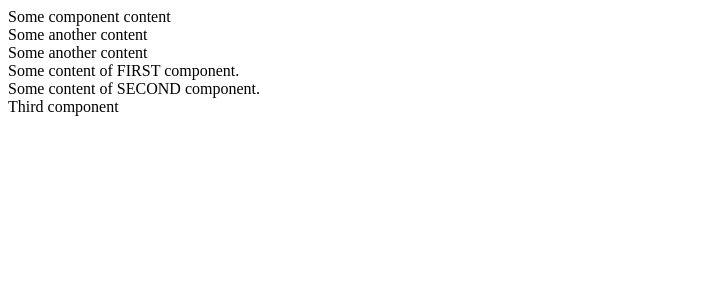
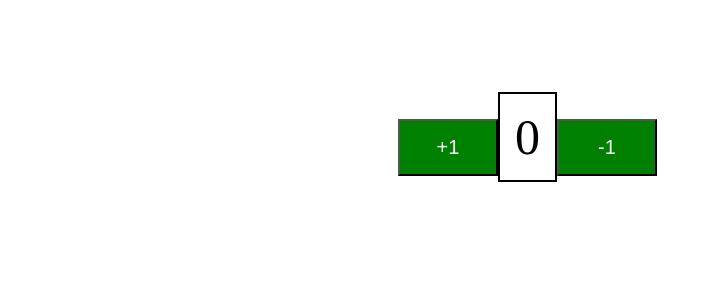
Before and after one commit to jakubowski1005/todo, a React (Create React App) app: page / in a window 1280 px wide. Shown: the top 300 px of the page, without its empty margins (0-712 px from the left). Built offline with nearby package versions, Linux system fonts and the light colour scheme.

Commit message:
Add counter component class with some functionalities

```diff
--- a/public/index.html
+++ b/public/index.html
@@ -9,7 +9,7 @@
       manifest.json provides metadata used when your web app is installed on a
       user's mobile device or desktop. See https://developers.google.com/web/fundamentals/web-app-manifest/
     -->
-    <link rel="manifest" href="%PUBLIC_URL%/manifest.json" />
+
     <!--
       Notice the use of %PUBLIC_URL% in the tags above.
       It will be replaced with the URL of the `public` folder during the build.
--- /dev/null
+++ b/src/App.css
@@ -0,0 +1,5 @@
+html {
+    margin: auto;
+    padding-top: 100px;
+    max-width: 500px;
+}
--- a/src/App.js
+++ b/src/App.js
@@ -1,21 +1,13 @@
 import React, { Component } from 'react';
-import SomeComponent from './components/learning-examples/SomeComponent';
-import AnotherComponent from './components/learning-examples/AnotherComponent';
-import FirstComponent from './components/learning-examples/FirstComponent';
-import SecondComponent from './components/learning-examples/SecondComponent';
-import ThirdComponent from './components/learning-examples/ThirdComponent';
+import Counter from './components/counter/Counter';
+import './App.css';
 
 class App extends Component {
 
     render() {
         return (
             <div>
-                <SomeComponent />
-                <AnotherComponent />
-                <AnotherComponent />
-                <FirstComponent />
-                <SecondComponent />
-                <ThirdComponent />
+                <Counter />
             </div>
         );
     }
--- /dev/null
+++ b/src/components/counter/Counter.css
@@ -0,0 +1,15 @@
+
+
+button {
+    background-color: green;
+    font-size: 20px;
+    padding: 15px;
+    color: white;
+    width: 100px;
+}
+
+.count {
+    font-size: 50px;
+    border: 2px solid black;
+    padding: 15px;
+}
--- /dev/null
+++ b/src/components/counter/Counter.js
@@ -0,0 +1,44 @@
+import React, { Component } from 'react'
+import './Counter.css';
+
+export class Counter extends Component {
+
+    // Define the initial state in a constructor
+    //state => counter 0
+    constructor() {
+        super();
+
+        this.state = {
+            counter: 0
+        }
+
+        this.increment = this.increment.bind(this);
+        this.decrement = this.decrement.bind(this);
+    }
+
+    render() {
+        return (
+            <div>
+                <button onClick={this.increment}>+1</button>
+                <span className="count">{ this.state.counter }</span>
+                <button onClick={this.decrement}>-1</button>
+            </div>
+        )
+    }
+
+    increment() { //Update state => counter++
+        this.setState({
+            counter: this.state.counter + 1
+        });
+    }
+
+    decrement() {
+        this.setState({
+            counter: this.state.counter - 1
+        })
+    }
+}
+
+
+
+export default Counter
```
Also changed, not shown: src/components/learning-examples/JSXComponent.jsx (added, +11 -0 lines), src/components/learning-examples/MainLearningComponent.js (added, +18 -0 lines).
